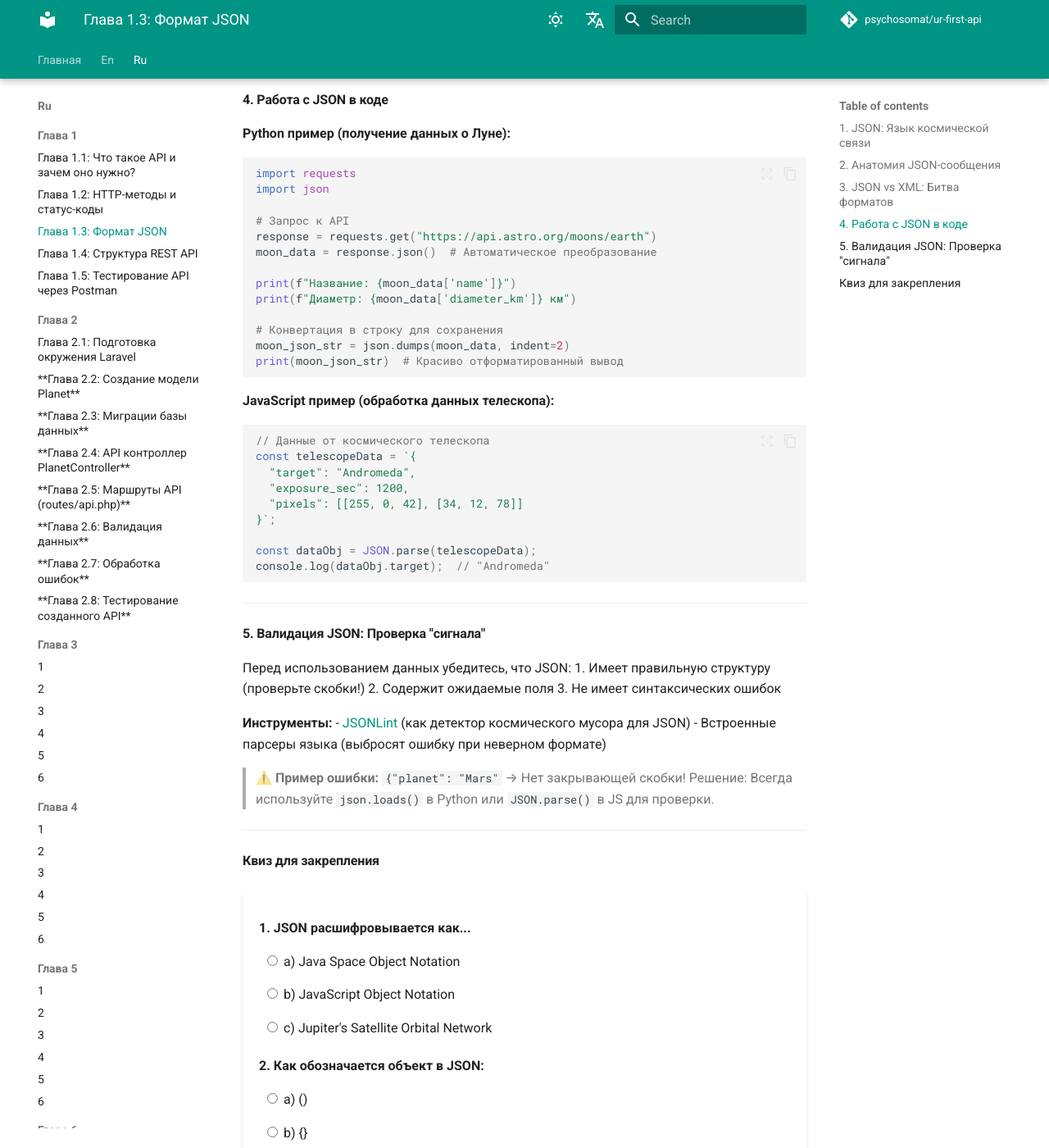
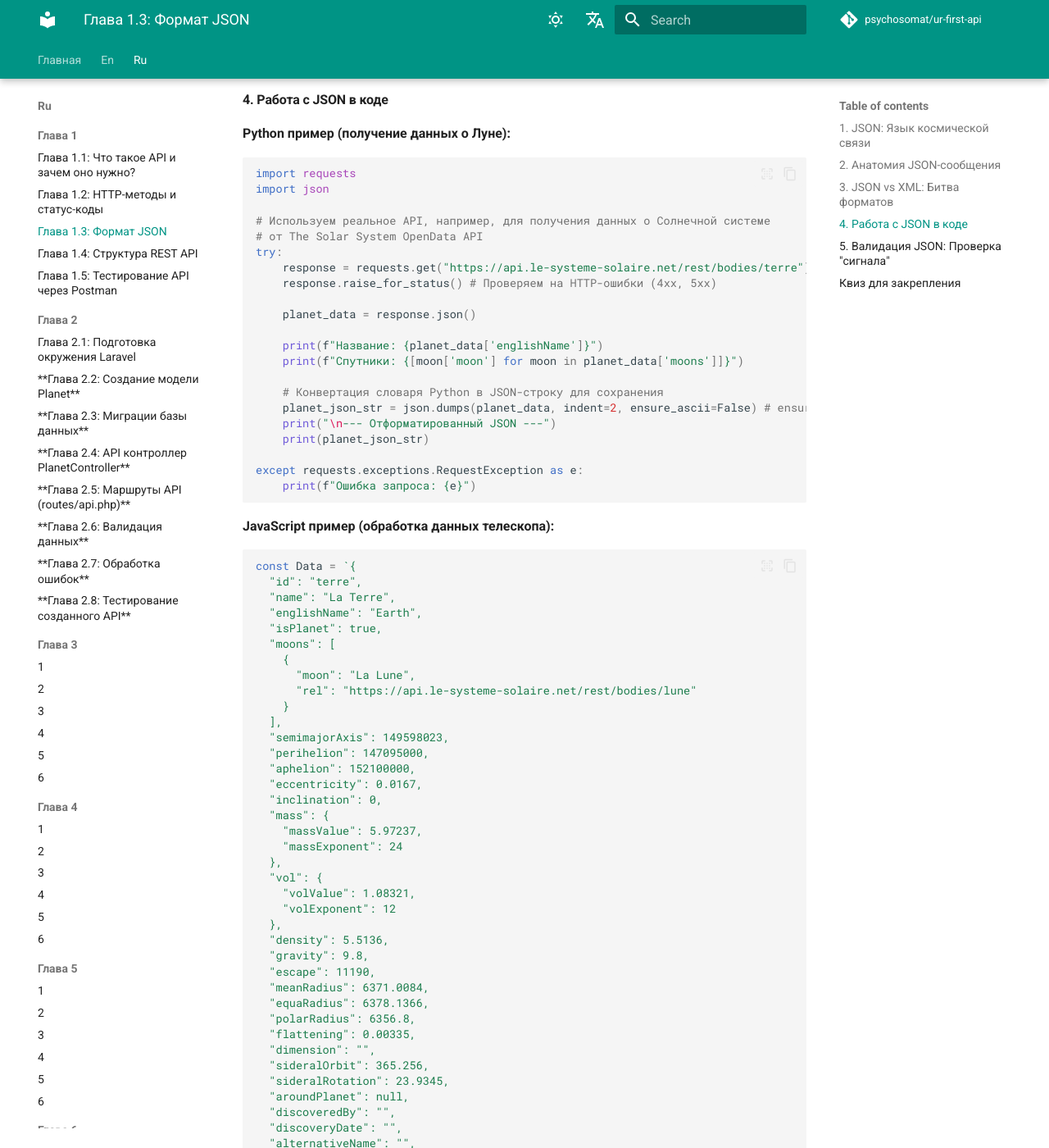
Before and after one commit to psychosomat/ur-first-api, an MkDocs documentation site: the page built from docs/ru/Глава 1/3.md, in a window 1280 px wide and 1400 px high, scrolled down 1502 px. Shown: the whole window at 82% size. Built offline with MkDocs 1.6.1 and Material for MkDocs 9.7.7, drawn with Linux system fonts in a browser that asks for light colours; comment, search, counter and statistics services are not loaded; some of the changed text lies outside the part shown.

````diff
--- a/docs/ru/Глава 1/3.md
+++ b/docs/ru/Глава 1/3.md
@@ -65,37 +65,87 @@ JSON состоит из двух типов структур:
 import requests
 import json
 
-# Запрос к API
-response = requests.get("https://api.astro.org/moons/earth")
-moon_data = response.json()  # Автоматическое преобразование
+# Используем реальное API, например, для получения данных о Солнечной системе
+# от The Solar System OpenData API
+try:
+    response = requests.get("https://api.le-systeme-solaire.net/rest/bodies/terre")
+    response.raise_for_status() # Проверяем на HTTP-ошибки (4xx, 5xx)
 
-print(f"Название: {moon_data['name']}")
-print(f"Диаметр: {moon_data['diameter_km']} км")
+    planet_data = response.json()
 
-# Конвертация в строку для сохранения
-moon_json_str = json.dumps(moon_data, indent=2)
-print(moon_json_str)  # Красиво отформатированный вывод
+    print(f"Название: {planet_data['englishName']}")
+    print(f"Спутники: {[moon['moon'] for moon in planet_data['moons']]}")
+
+    # Конвертация словаря Python в JSON-строку для сохранения
+    planet_json_str = json.dumps(planet_data, indent=2, ensure_ascii=False) # ensure_ascii=False для кириллицы
+    print("\n--- Отформатированный JSON ---")
+    print(planet_json_str)
+
+except requests.exceptions.RequestException as e:
+    print(f"Ошибка запроса: {e}")
 ```
 
 **JavaScript пример (обработка данных телескопа):**
 ```javascript
-// Данные от космического телескопа
-const telescopeData = `{
-  "target": "Andromeda",
-  "exposure_sec": 1200,
-  "pixels": [[255, 0, 42], [34, 12, 78]]
+const Data = `{
+  "id": "terre",
+  "name": "La Terre",
+  "englishName": "Earth",
+  "isPlanet": true,
+  "moons": [
+    {
+      "moon": "La Lune",
+      "rel": "https://api.le-systeme-solaire.net/rest/bodies/lune"
+    }
+  ],
+  "semimajorAxis": 149598023,
+  "perihelion": 147095000,
+  "aphelion": 152100000,
+  "eccentricity": 0.0167,
+  "inclination": 0,
+  "mass": {
+    "massValue": 5.97237,
+    "massExponent": 24
+  },
+  "vol": {
+    "volValue": 1.08321,
+    "volExponent": 12
+  },
+  "density": 5.5136,
+  "gravity": 9.8,
+  "escape": 11190,
+  "meanRadius": 6371.0084,
+  "equaRadius": 6378.1366,
+  "polarRadius": 6356.8,
+  "flattening": 0.00335,
+  "dimension": "",
+  "sideralOrbit": 365.256,
+  "sideralRotation": 23.9345,
+  "aroundPlanet": null,
+  "discoveredBy": "",
+  "discoveryDate": "",
+  "alternativeName": "",
+  "axialTilt": 23.4393,
+  "avgTemp": 288,
+  "mainAnomaly": 358.617,
+  "argPeriapsis": 85.901,
+  "longAscNode": 18.272,
+  "bodyType": "Planet"
 }`;
 
-const dataObj = JSON.parse(telescopeData);
-console.log(dataObj.target);  // "Andromeda"
+const dataObj = JSON.parse(Data);
+console.log(dataObj.target);
 ```
 
 ---
 
 #### **5. Валидация JSON: Проверка "сигнала"**
 Перед использованием данных убедитесь, что JSON:
+
 1. Имеет правильную структуру (проверьте скобки!)
+
 2. Содержит ожидаемые поля
+
 3. Не имеет синтаксических ошибок
 
 **Инструменты:**
@@ -231,8 +281,11 @@ console.log(dataObj.target);  // "Andromeda"
 
 **🚀 Итог главы:**
 JSON — это "космический эсперанто" мира API. Зная его структуру, вы сможете:
+
 - 📡 Принимать данные с телескопов и зондов
+
 - 🔧 Конвертировать информацию между системами
+
 - 🛰️ Сохранять научные данные в файлах
 
 **Готовьтесь к стыковке!** В следующей главе мы изучим архитектуру REST API — систему управления "космической станцией" вашего сервера.
````
Also changed, not shown: docs/ru/Глава 1/1.md (+4 -4 lines), docs/ru/Глава 1/2.md (+43 -23 lines), docs/ru/Глава 1/4.md (+35 -12 lines), docs/ru/Глава 1/5.md (+43 -24 lines).
